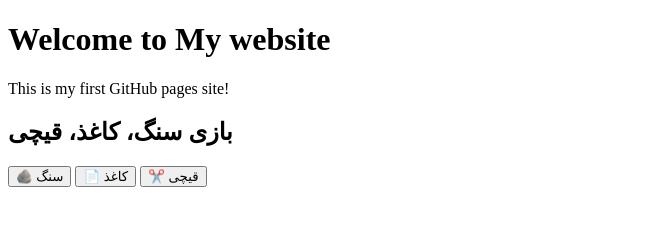
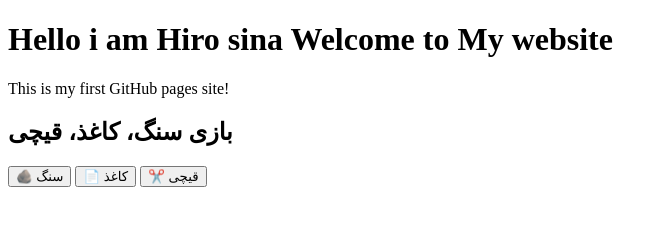
Before and after one commit to sinakakarashi/public, a plain HTML site: page index.html in a window 1280 px wide. Shown: the whole page, without its empty margins (0-668 px from the left). Drawn offline with Linux system fonts and the light colour scheme.

Commit message:
Update index.html

```diff
--- a/index.html
+++ b/index.html
@@ -6,7 +6,7 @@
      <title>My Website</title>
 </head>
 <body>
-    <h1>Welcome to My website</h1>
+    <h1>Hello i am Hiro sina Welcome to My website</h1>
     <p>This is my first GitHub pages site!</p>
     <script src="script.js"></script>
 </body>
```
